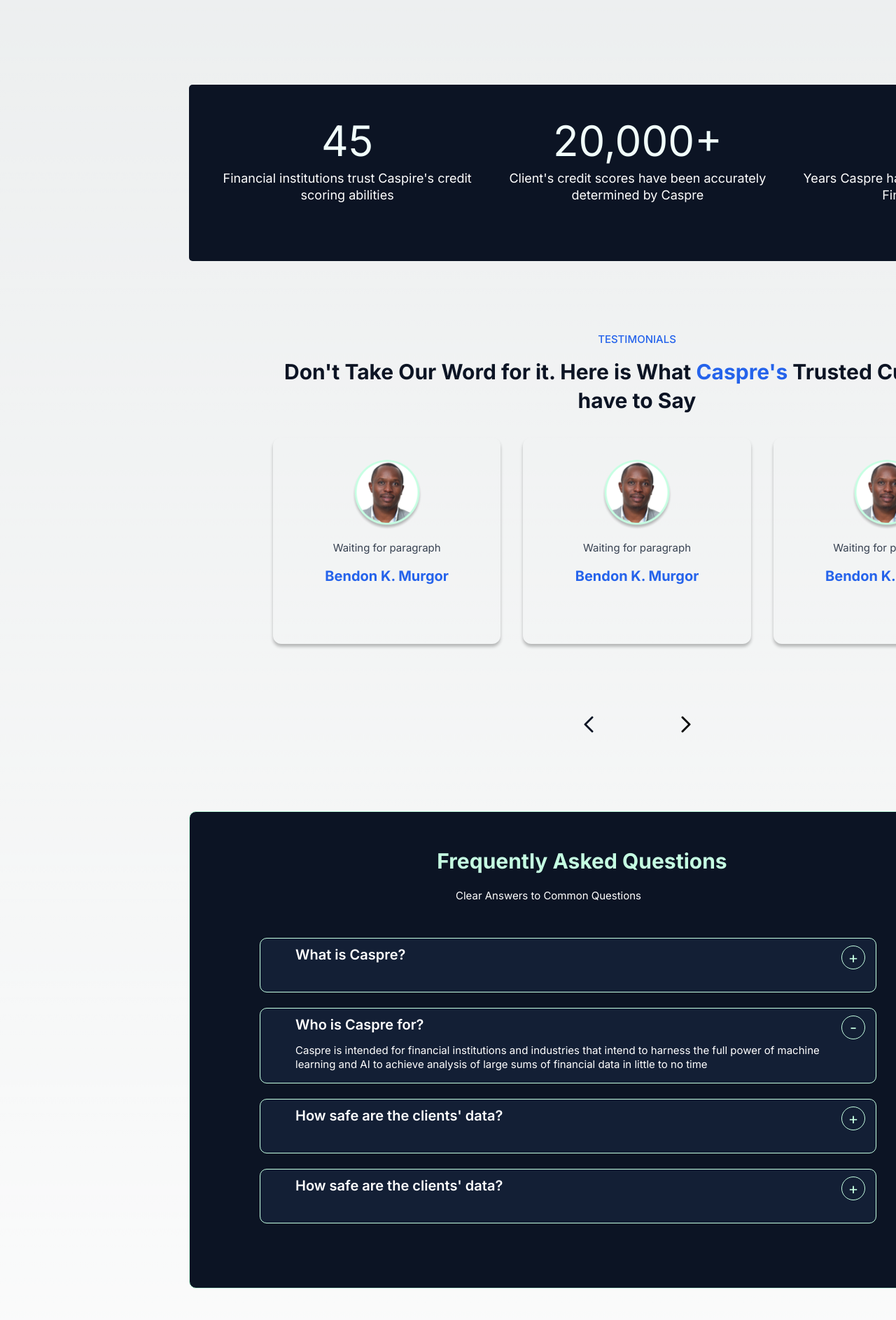
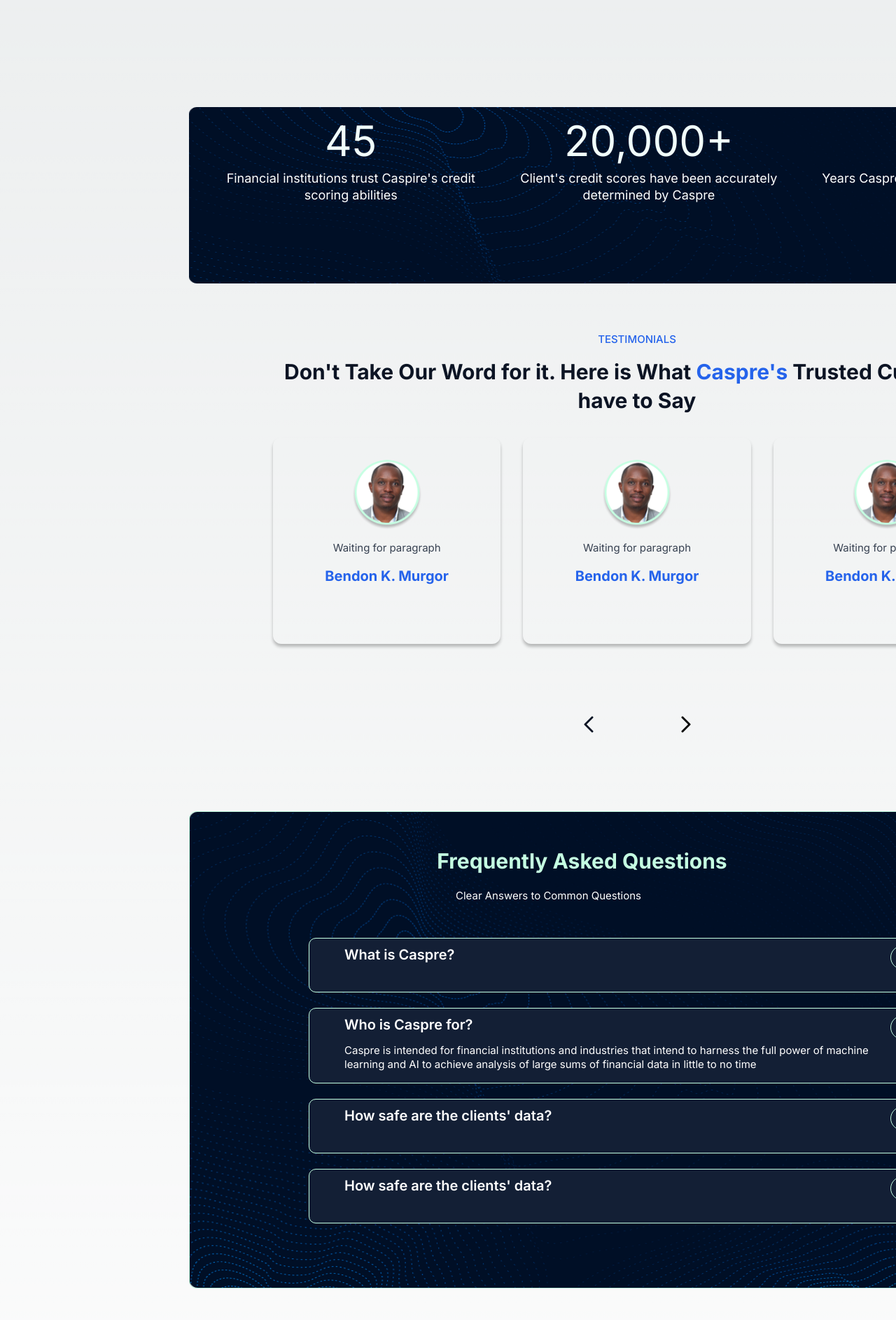
Before and after one commit to A-L-LAN/casprefoot, a Next.js app: page / in a window 1280 px wide. Shown: the part 3374-5260 px from the top of the page at 70% size. Built offline with nearby package versions, Linux system fonts and the light colour scheme.

Commit message:
still stylng

```diff
--- a/src/app/page.tsx
+++ b/src/app/page.tsx
@@ -377,9 +377,9 @@
        {/* Section 7 */}
       <div className="relative w-[1283px] mx-auto mt-[200px]">
         {/* Rectangle 47 */}
-        <div className="absolute w-[1283px] h-[252px] bg-[#0C1424] rounded-md p-8 top-[1750px] left-[0px] flex flex-col">
-        {/* <Image src="/Rectangle 47.png" alt="Rectangle 47" width={1104} height={252} className="absolute top 1750px left-[0px] w-full h-full" /> */}
-          <div className="flex justify-between mt-2">
+        <div className="absolute w-[1283px] h-[252px] rounded-md p-8 top-[1750px] left-[0px] flex flex-col">
+         <Image src="/Rectangle 47.png" alt="Rectangle 47" width={1283} height={252} className="absolute top 1750px left-[0px] w-full h-full" />
+          <div className="absolute top flex justify-between mt-2">
             <div className="text-center">
               <p className="font-nunito text-[60px] leading-[81.84px] text-caspre-accent">45</p>
               <p className="font-nunito text-[18px] leading-[24.55px] text-caspre-secondary">Financial institutions trust Caspire's credit scoring abilities</p>
@@ -454,8 +454,8 @@
       </div>
 
       {/* Section 8 */}
-      <div className="relative top-[2788px] left-[0px] w-[1283px] h-[682px] bg-[#0C1424] rounded-[10px] border border-[#C5FFE2]">
-      {/* <Image src="/Rectangle 49.png" alt="Rectangle 49" width={1104} height={682} className="relative top -220px left-[88px] w-full h-full" />   */}
+      <div className="relative top-[2788px] left-[0px] w-[1283px] h-[682px] rounded-[10px] border border-[#C5FFE2]">
+       <Image src="/Rectangle 49.png" alt="Rectangle 49" width={1104} height={682} className="relative top -220px left-[0px] w-full h-full" />
         {/* First Child */}
         <div>
           <p className="absolute top-[50px] left-[350px] w-[421px] h-[41px] font-nunito font-bold text-[30px] leading-[40.92px] text-center text-[#C5FFE2]">
@@ -469,7 +469,7 @@
         {/* Second Child */}
         <div>
           {/* First Placeholder */}
-          <div className="absolute top-[180px] left-[100px] w-[881px] h-[78px] bg-[#131F35] rounded-[10px] border border-[0.5px] border-[#C5FFE2]">
+          <div className="absolute top-[180px] left-[170px] w-[881px] h-[78px] bg-[#131F35] rounded-[10px] border border-[0.5px] border-[#C5FFE2]">
             <p className="absolute top-[10px] left-[50px] w-[200px] h-[27px] font-nunito font-semibold text-[20px] leading-[27.28px] text-[#FFFFFF]">
               What is Caspre?
             </p>
@@ -479,7 +479,7 @@
           </div>
 
             {/* Second Placeholder */}
-          <div className="absolute top-[280px] left-[100px] w-[881px] h-[108px] bg-[#131F35] rounded-[10px] border border-[0.5px] border-[#C5FFE2]">
+          <div className="absolute top-[280px] left-[170px] w-[881px] h-[108px] bg-[#131F35] rounded-[10px] border border-[0.5px] border-[#C5FFE2]">
             <p className="absolute top-[10px] left-[50px] w-[220px] h-[27px] font-nunito font-semibold text-[20px] leading-[27.28px] text-[#FFFFFF]">
               Who is Caspre for?
             </p>
@@ -492,7 +492,7 @@
           </div>
 
           {/* Third Placeholder */}
-          <div className="absolute top-[410px] left-[100px] w-[881px] h-[78px] bg-[#131F35] rounded-[10px] border border-[0.5px] border-[#C5FFE2]">
+          <div className="absolute top-[410px] left-[170px] w-[881px] h-[78px] bg-[#131F35] rounded-[10px] border border-[0.5px] border-[#C5FFE2]">
             <p className="absolute top-[10px] left-[50px] w-[320px] h-[27px] font-nunito font-semibold text-[20px] leading-[27.28px] text-[#FFFFFF]">
               How safe are the clients' data?
             </p>
@@ -502,7 +502,7 @@
           </div>
 
           {/* Fourth Placeholder */}
-          <div className="absolute top-[510px] left-[100px] w-[881px] h-[78px] bg-[#131F35] rounded-[10px] border border-[0.5px] border-[#C5FFE2]">
+          <div className="absolute top-[510px] left-[170px] w-[881px] h-[78px] bg-[#131F35] rounded-[10px] border border-[0.5px] border-[#C5FFE2]">
             <p className="absolute top-[10px] left-[50px] w-[320px] h-[27px] font-nunito font-semibold text-[20px] leading-[27.28px] text-[#FFFFFF]">
               How safe are the clients' data?
             </p>
```
Also changed, not shown: public/Rectangle 47.png (added), public/Rectangle 49.png (added).
